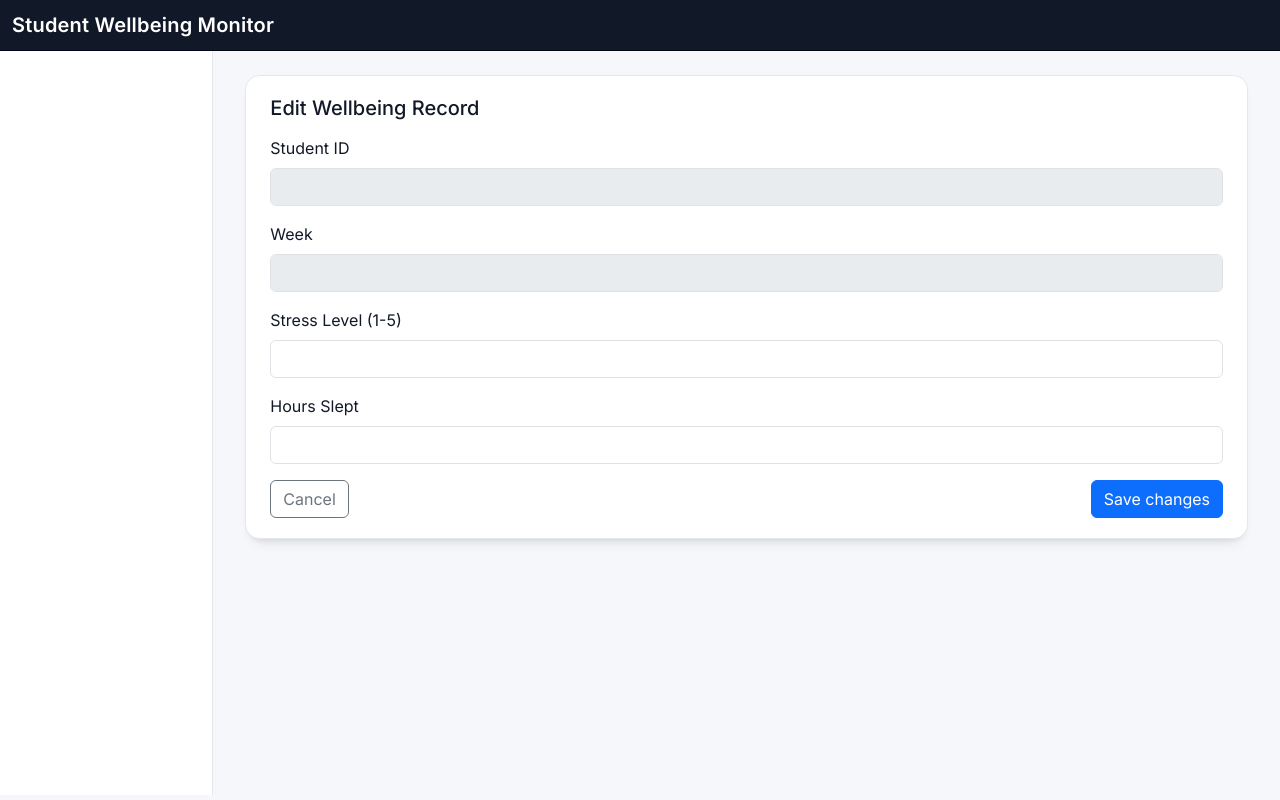
After one commit to lw384/Student-Wellbeing-Monitor, a Flask app: template src/student_wellbeing_monitor/ui/templates/edit.html in a window 1280 px wide. The commit adds this page. Run offline with Flask 3, Linux system fonts and the light colour scheme; the template is opened without the code that fills it, so the values that code supplies are empty.

Commit message:
feat: wellbeing table edit

```diff
--- a/src/student_wellbeing_monitor/ui/app.py
+++ b/src/student_wellbeing_monitor/ui/app.py
@@ -8,9 +8,11 @@ from student_wellbeing_monitor.database.read import (
     get_all_students,
     count_students,
     count_wellbeing,
+    get_wellbeing_by_id,
     get_wellbeing_page,
     # get_course_summary,
 )
+from student_wellbeing_monitor.database.update import update_wellbeing
 from student_wellbeing_monitor.services.upload_service import import_csv_by_type
 from student_wellbeing_monitor.services.wellbeing_service import wellbeing_service
 
@@ -21,6 +23,33 @@ app = Flask(
     static_folder="static",  #  ui/static
 )
 app.config["SECRET_KEY"] = os.environ.get("FLASK_SECRET_KEY", "dev-secret-key")
+
+TABLE_FIELDS = {
+    "students": [
+        ("student_id", "Student ID"),
+        ("name", "Name"),
+        ("email", "Email"),
+        ("programme", "Programme"),
+    ],
+    "wellbeing": [
+        ("student_id", "Student ID"),
+        ("week", "Week"),
+        ("stress_level", "Stress Level"),
+        ("hours_slept", "Hours Slept"),
+    ],
+    "attendance": [
+        ("student_id", "Student ID"),
+        ("module_code", "Module"),
+        ("week", "Week"),
+        ("status", "Status"),
+    ],
+    "submissions": [
+        ("student_id", "Student ID"),
+        ("module_code", "Module"),
+        ("submitted", "Submitted"),
+        ("grade", "Grade"),
+    ],
+}
 
 
 # -------- 1. entrance: select role --------
@@ -165,15 +194,27 @@ def upload_data(role):
     )
 
 
-def enrich_student_programme(rows, programme_map):
+def enrich_student_programme(raw_rows, programme_map):
     """
-    将学生表中的 programme_id 替换成 'code – name'
+    raw_rows: sqlite3.Row 列表，字段包含 student_id, name, email, programme_id
+    programme_map: { programme_id: "CODE – NAME" }
     """
-    result = []
-    for sid, name, email, pid in rows:
-        display = programme_map.get(pid, f"{pid}")
-        result.append([sid, name, email, display])
-    return result
+    enriched = []
+    for row in raw_rows:
+        enriched.append(
+            {
+                "student_id": row["student_id"],
+                "name": row["name"],
+                "email": row["email"],
+                # 用 map 转成人类可读的文本，如果找不到就回退到原来的 programme_id
+                "programme": programme_map.get(
+                    row["programme_id"], row["programme_id"]
+                ),
+                # 可选保留 id
+                "programme_id": row["programme_id"],
+            }
+        )
+    return enriched
 
 
 # -------- 3. 查看数据表 --------
@@ -193,36 +234,32 @@ def view_data(role, data_type):
         for row in programme_rows
     }
 
+    fields = TABLE_FIELDS[data_type]
+
     # ========== students ==========
     if data_type == "students":
-        headers = ["Student ID", "Name", "Email", "Programme"]
-
-        total = count_students()  # ✅ 总数
-        print(total, "------")
-        rows = get_all_students(limit=per_page, offset=offset)  # ✅ 分页
-        # rows = enrich_student_programme(raw_rows, programme_map)
-        print(len(rows), "________")
+        total = count_students()
+        raw_rows = get_all_students(limit=per_page, offset=offset)
+        rows = enrich_student_programme(raw_rows, programme_map)
 
     # ========== wellbeing ==========
     elif data_type == "wellbeing":
-        headers = ["Student ID", "Week", "Stress Level", "Hours Slept"]
-
-        total = count_wellbeing()  # ✅ 总数
-        rows = get_wellbeing_page(limit=per_page, offset=offset)  # ✅ 分页
+        total = count_wellbeing()
+        rows = get_wellbeing_page(limit=per_page, offset=offset)
 
     # ========== attendance ==========
-    # elif data_type == "attendance":
-    #     headers = ["Student ID", "Module Code", "Week", "Status"]
+    elif data_type == "attendance":
+        headers = ["Student ID", "Module Code", "Week", "Status"]
 
-    #     total = count_attendance()  # ✅ 总数
-    #     rows = get_attendance_page(limit=per_page, offset=offset)  # ✅ 分页
+        total = count_attendance()  # ✅ 总数
+        rows = get_attendance_page(limit=per_page, offset=offset)  # ✅ 分页
 
-    # # ========== submissions ==========
-    # elif data_type == "submissions":
-    #     headers = ["Student ID", "Module Code", "Submitted", "Grade"]
+    # ========== submissions ==========
+    elif data_type == "submissions":
+        headers = ["Student ID", "Module Code", "Submitted", "Grade"]
 
-    #     total = count_submissions()  # ✅ 总数
-    #     rows = get_submissions_page(limit=per_page, offset=offset)  # ✅ 分页
+        total = count_submissions()  # ✅ 总数
+        rows = get_submissions_page(limit=per_page, offset=offset)  # ✅ 分页
 
     else:
         flash("Unknown data type", "danger")
@@ -238,64 +275,72 @@ def view_data(role, data_type):
         "data_table.html",
         role=role,
         data_type=data_type,
-        headers=headers,
         rows=rows,
         page=page,
+        fields=fields,
         total_pages=total_pages,
         active_page="data",
     )
 
 
-# -------- 4. 查看图表 --------
-@app.route("/charts/<role>")
-def view_charts(role):
-    """
-    显示图表页面（先假设 static/charts 下有两个 png）
-    """
-    chart_files = [
-        "attendance_overview.png",
-        "stress_trend.png",
-    ]
-    return render_template(
-        "charts.html",
-        role=role,
-        charts=chart_files,
-        active_page="charts",
-    )
+# app.py
+@app.route("/data/<role>/<data_type>/<int:record_id>/edit", methods=["GET", "POST"])
+def edit_record(role, data_type, record_id):
+    page = request.args.get("page", default=1, type=int)
+
+    if data_type == "wellbeing":
+        # 先查记录
+        record = get_wellbeing_by_id(record_id)
+        if not record:
+            flash("Record not found", "danger")
+            return redirect(
+                url_for("view_data", role=role, data_type=data_type, page=page)
+            )
+
+        if request.method == "POST":
+            # 1. 取表单数据
+            stress = int(request.form["stress_level"])
+            sleep = float(request.form["hours_slept"])
+
+            # 2. 更新数据库
+            update_wellbeing(record_id, stress, sleep)
+
+            # 3. 给提示 + 回到列表页（或留在 edit 页，按你需求）
+            flash("Wellbeing record updated", "success")
+            return redirect(
+                url_for("view_data", role=role, data_type=data_type, page=page)
+            )
+
+        # GET：渲染编辑表单页面，用当前记录预填
+        return render_template(
+            "edit.html",  # 确保这个模板存在
+            role=role,
+            data_type=data_type,
+            record=record,
+            page=page,
+        )
+
+    # 其他 data_type 还没实现
+    flash("Editing this data type is not supported yet.", "warning")
+    return redirect(url_for("view_data", role=role, data_type=data_type, page=page))
 
 
-# -------- 5. 编辑 / 删除（先放空实现，后面再接 DB） --------
-@app.route("/students/edit/<int:student_id>", methods=["GET", "POST"])
-def edit_student(student_id):
-    """
-    GET  -> 渲染编辑表单页面
-    POST -> 保存修改后，跳回 data 表页面
-    """
-    if request.method == "POST":
-        # TODO: 从 request.form 拿数据，更新数据库
-        # 然后重定向到列表页
-        role = request.args.get("role", "wellbeing")  # 你可以自己约定
-        return redirect(url_for("view_data", role=role))
+@app.post("/data/<role>/<data_type>/<int:record_id>/delete")
+def delete_record(role, data_type, record_id):
+    page = request.args.get("page", default=1, type=int)
 
-    # GET：先用假数据填表单，后面换成从 DB 读取
-    dummy_student = {
-        "student_id": student_id,
-        "name": "Demo Name",
-        "email": "demo@warwick.ac.uk",
-        "cohort": "A",
-    }
-    return render_template("edit_student.html", student=dummy_student)
+    if data_type == "wellbeing":
 
+        delete_wellbeing(record_id)
+        flash("Wellbeing record deleted", "success")
 
-@app.route("/students/delete/<int:student_id>")
-def delete_student(student_id):
-    """
-    删除学生后，跳回列表
-    """
-    # TODO: 在这里调用 DB 层：删除学生记录
-    role = request.args.get("role", "wellbeing")
-    # 删除完成后重定向回列表页
-    return redirect(url_for("view_data", role=role))
+    # elif data_type == "attendance": delete_attendance(record_id)
+    # elif data_type == "submissions": delete_submissions(record_id)
+
+    else:
+        flash("Delete not supported for this data type.", "warning")
+
+    return redirect(url_for("view_data", role=role, data_type=data_type, page=page))
 
 
 def run_app():
--- /dev/null
+++ b/src/student_wellbeing_monitor/ui/templates/edit.html
@@ -0,0 +1,56 @@
+{# templates/edit_wellbeing.html #}
+{% extends "layout.html" %}
+
+{% block content %}
+<div class="card-elevated">
+  <div class="card-body">
+    <h5 class="card-title mb-3">Edit Wellbeing Record</h5>
+
+    <form method="post">
+      <div class="mb-3">
+        <label class="form-label">Student ID</label>
+        <input type="text" class="form-control" value="{{ record.student_id }}" disabled>
+      </div>
+
+      <div class="mb-3">
+        <label class="form-label">Week</label>
+        <input type="number" class="form-control" value="{{ record.week }}" disabled>
+      </div>
+
+      <div class="mb-3">
+        <label class="form-label">Stress Level (1-5)</label>
+        <input
+          type="number"
+          name="stress_level"
+          class="form-control"
+          min="1" max="5"
+          value="{{ record.stress_level }}"
+          required>
+      </div>
+
+      <div class="mb-3">
+        <label class="form-label">Hours Slept</label>
+        <input
+          type="number"
+          name="hours_slept"
+          step="0.1"
+          class="form-control"
+          value="{{ record.hours_slept }}"
+          required>
+      </div>
+
+      <div class="d-flex justify-content-between">
+        <a
+          href="{{ url_for('view_data', role=role, data_type=data_type, page=page) }}"
+          class="btn btn-outline-secondary">
+          Cancel
+        </a>
+
+        <button type="submit" class="btn btn-primary">
+          Save changes
+        </button>
+      </div>
+    </form>
+  </div>
+</div>
+{% endblock %}
--- a/src/student_wellbeing_monitor/ui/templates/layout.html
+++ b/src/student_wellbeing_monitor/ui/templates/layout.html
@@ -1,5 +1,6 @@
 <!doctype html>
 <html lang="en">
+
 <head>
   <meta charset="utf-8">
   <title>Student Wellbeing System</title>
@@ -10,15 +11,10 @@
   <!-- Google Font：Inter，偏数据仪表盘风格 -->
   <link rel="preconnect" href="https://fonts.googleapis.com">
   <link rel="preconnect" href="https://fonts.gstatic.com" crossorigin>
-  <link
-    href="https://fonts.googleapis.com/css2?family=Inter:wght@400;500;600&display=swap"
-    rel="stylesheet"
-  >
+  <link href="https://fonts.googleapis.com/css2?family=Inter:wght@400;500;600&display=swap" rel="stylesheet">
 
   <!-- Bootstrap 5 -->
-  <link
-    href="https://cdn.jsdelivr.net/npm/bootstrap@5.3.2/dist/css/bootstrap.min.css"
-    rel="stylesheet">
+  <link href="https://cdn.jsdelivr.net/npm/bootstrap@5.3.2/dist/css/bootstrap.min.css" rel="stylesheet">
 
   <!-- 自定义样式 -->
   <style>
@@ -29,8 +25,10 @@
       --bg-navbar: #111827;
       --border-subtle: #e5e7eb;
 
-      --primary: #2563eb;        /* 主色：蓝色 */
-      --primary-soft: #dbeafe;   /* 浅蓝底 */
+      --primary: #2563eb;
+      /* 主色：蓝色 */
+      --primary-soft: #dbeafe;
+      /* 浅蓝底 */
       --primary-dark: #1d4ed8;
 
       --text-main: #111827;
@@ -73,7 +71,8 @@
 
     /* 布局 */
     .sidebar {
-      min-height: calc(100vh - 56px); /* 顶部导航高度 56px */
+      min-height: calc(100vh - 56px);
+      /* 顶部导航高度 56px */
       background-color: var(--bg-sidebar);
       border-right: 1px solid var(--border-subtle);
       padding-top: 1rem;
@@ -186,15 +185,14 @@
       color: var(--primary-dark);
       text-decoration: underline;
     }
-
   </style>
 </head>
 </head>
+
 <body>
   {% if simple_layout %}
   {# simple_layout：例如 index 登录/选择角色页 #}
-    <div class="d-flex align-items-center justify-content-center"
-         style="min-height: 100vh; background: var(--bg-page);">
+  <div class="d-flex align-items-center justify-content-center" style="min-height: 100vh; background: var(--bg-page);">
     {% else %}
     {# 默认布局：有顶部导航 + 左侧菜单 #}
     <nav class="navbar navbar-dark bg-dark">
@@ -209,6 +207,16 @@
         {% endif %}
       </div>
     </nav>
+    <div class="position-fixed top-0 start-50 translate-middle-x mt-3" style="z-index: 2000;">
+      {% with messages = get_flashed_messages(with_categories=true) %}
+      {% for category, message in messages %}
+      <div class="alert alert-{{ category }} alert-dismissible fade show shadow">
+        {{ message }}
+        <button type="button" class="btn-close" data-bs-dismiss="alert"></button>
+      </div>
+      {% endfor %}
+      {% endwith %}
+    </div>
 
     <div class="container-fluid">
       <div class="row">
@@ -242,14 +250,31 @@
           {% block content %}{% endblock %}
 
           {% if simple_layout %}
-    </div>  {# 关闭 simple_layout 外层 div #}
+        </div> {# 关闭 simple_layout 外层 div #}
         {% else %}
-        </div>  {# col-10 #}
-      </div>    {# row #}
-    </div>      {# container-fluid #}
+      </div> {# col-10 #}
+    </div> {# row #}
+  </div> {# container-fluid #}
   {% endif %}
   <script src="https://cdn.jsdelivr.net/npm/chart.js"></script>
+  <script src="https://cdn.jsdelivr.net/npm/bootstrap@5.3.2/dist/js/bootstrap.bundle.min.js"></script>
+  <script>
+  document.addEventListener("DOMContentLoaded", () => {
+    // 所有 alert 元素
+    const alerts = document.querySelectorAll('.alert');
+
+    alerts.forEach((alertEl) => {
+      // 3 秒后关闭（你可以改 3000 → 5000 表示 5 秒）
+      setTimeout(() => {
+        const alert = new bootstrap.Alert(alertEl);
+        alert.close();
+      }, 3000);
+    });
+  });
+</script>
   {% block scripts %}{% endblock %}
 </body>
+
 </html>
+
 </html>
```
Also changed, not shown: src/student_wellbeing_monitor/database/read.py (+16 -1 lines), src/student_wellbeing_monitor/database/update.py (+7 -6 lines), src/student_wellbeing_monitor/ui/templates/dashboard.html (+30 -19 lines), src/student_wellbeing_monitor/ui/templates/data_table.html (+20 -7 lines), database/student.db. Lines whose indentation alone changed are shown as unchanged.
